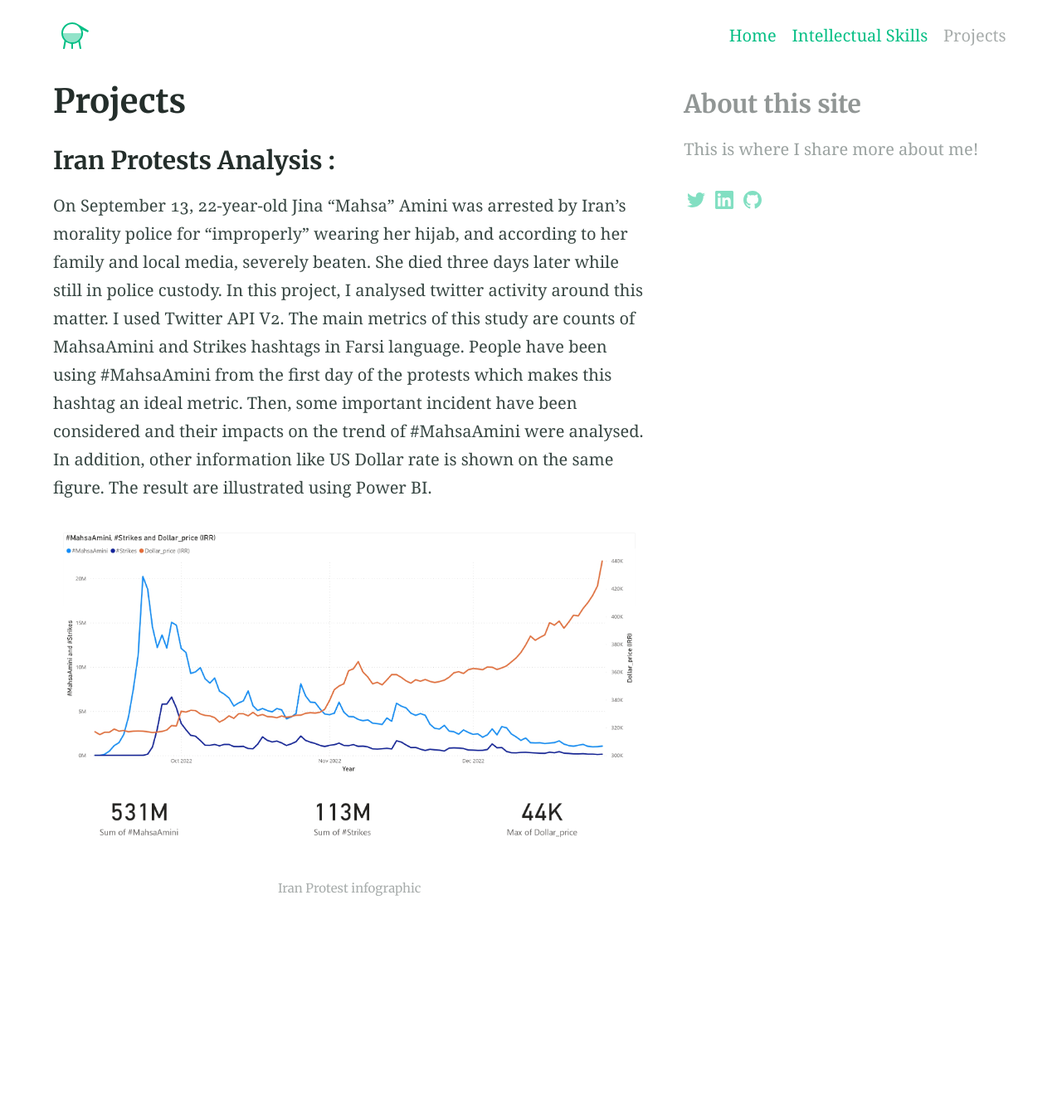
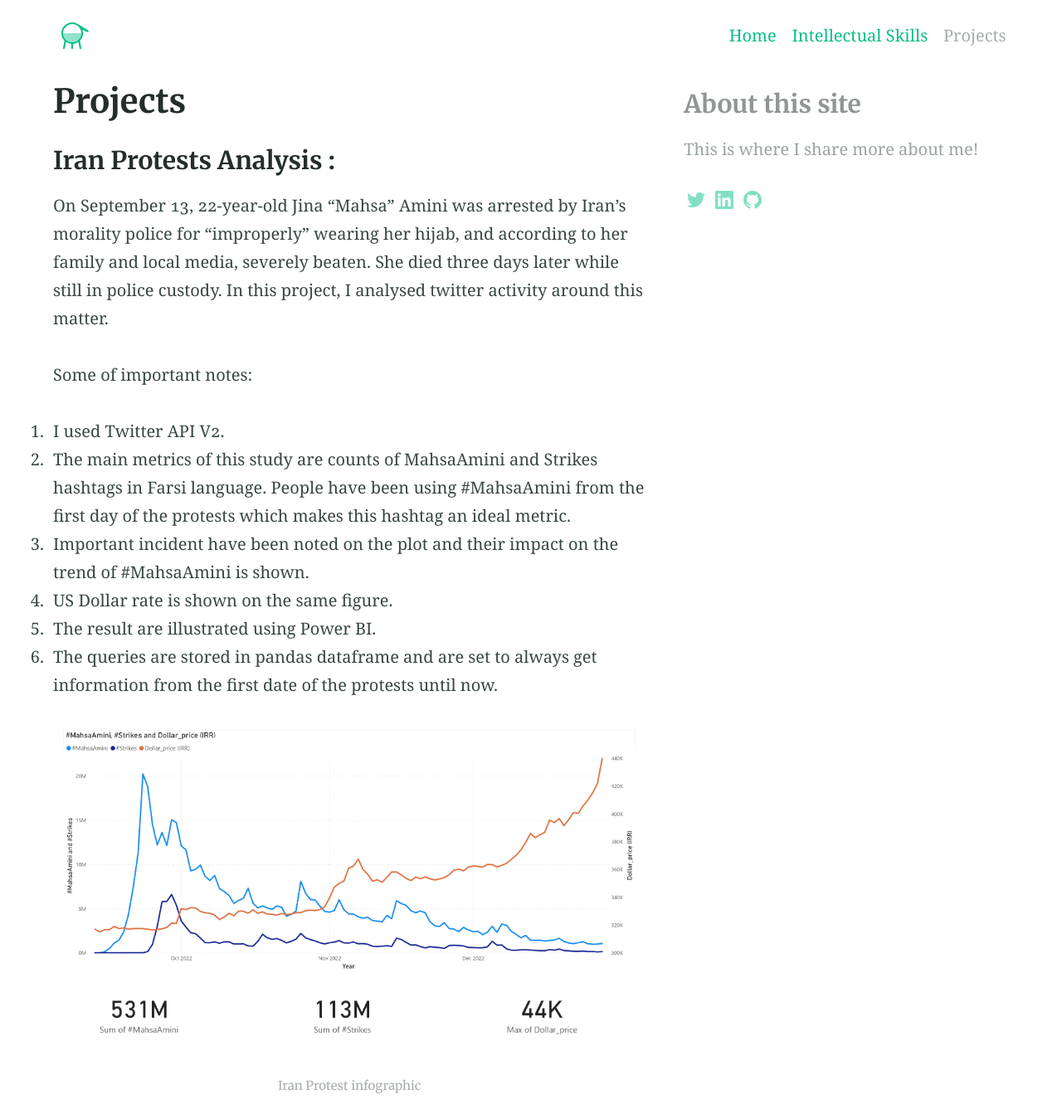
Before and after one commit to Arashfd75/Arashfd75.github.io, a Jekyll site: the page built from projects.md, in a window 1280 px wide. Shown: the whole page at 83% size. Built offline with Jekyll 4.4.1, drawn with Linux system fonts in a browser that asks for light colours; before the commit the page ends 1111 px from its top, so only the background shows below that.

Commit message:
description of twitter project updated

```diff
--- a/projects.md
+++ b/projects.md
@@ -7,5 +7,13 @@ aside: true
 
 ### Iran Protests Analysis :
 On September 13, 22-year-old Jina “Mahsa” Amini was arrested by Iran's morality police for “improperly” wearing her hijab, and according to her family and local media, severely beaten. She died three days later while still in police custody. In this project, I analysed twitter activity around this matter.
-I used Twitter API V2. The main metrics of this study are counts of MahsaAmini and Strikes hashtags in Farsi language. People have been using #MahsaAmini from the first day of the protests which makes this hashtag an ideal metric. Then, some important incident have been considered and their impacts on the trend of #MahsaAmini were analysed. In addition, other information like US Dollar rate is shown on the same figure. The result are illustrated using Power BI.
+
+Some of important notes:
+
+1. I used Twitter API V2.
+2. The main metrics of this study are counts of MahsaAmini and Strikes hashtags in Farsi language. People have been using #MahsaAmini from the first day of the protests which makes this hashtag an ideal metric.
+3. Important incident have been noted on the plot and their impact on the trend of #MahsaAmini is shown.
+4. US Dollar rate is shown on the same figure.
+5. The result are illustrated using Power BI.
+6. The queries are stored in pandas dataframe and are set to always get information from the first date of the protests until now.
 {% include figure.html image="https://github.com/Arashfd75/Arashfd75.github.io/blob/main/assets/images/IranProtests29Dec.jpg?raw=true" caption="Iran Protest infographic" %}
```
